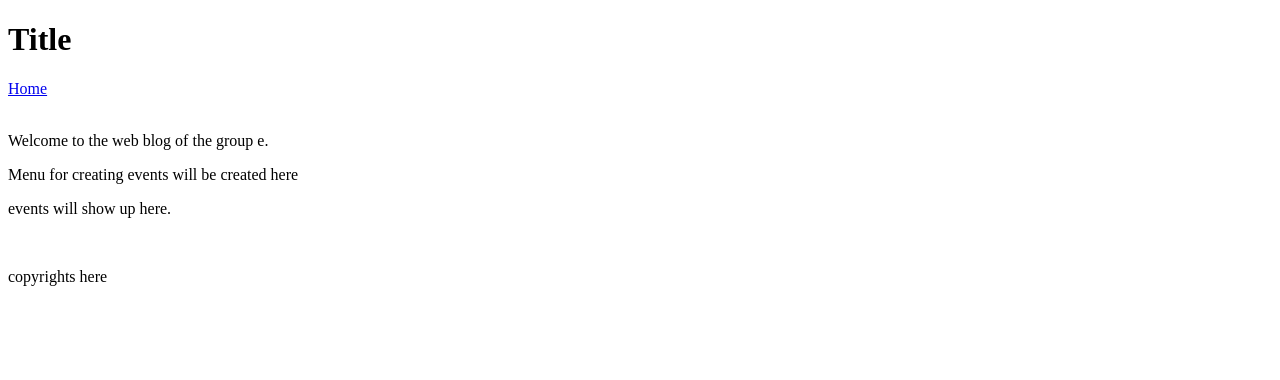
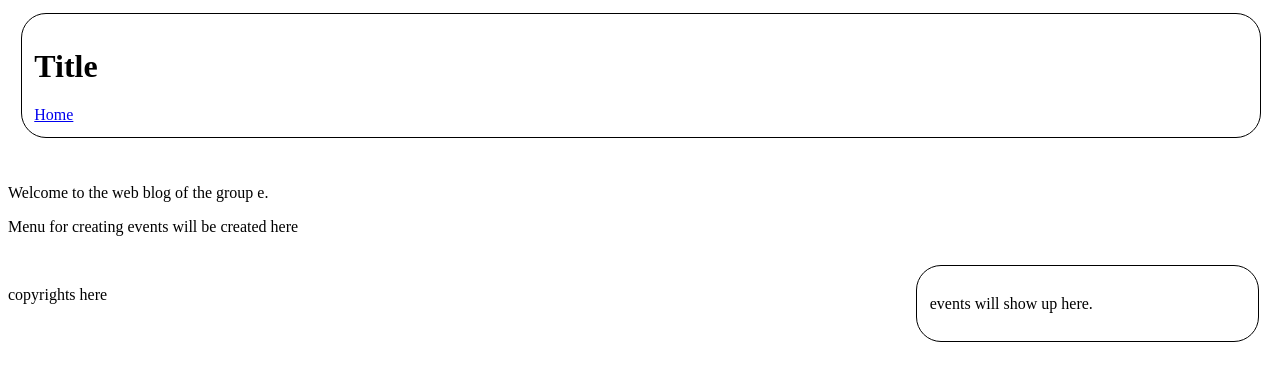
Before and after one commit to rbraga92/COMP3715-PROJ, a plain HTML site: page src/index.html in a window 1280 px wide. Drawn offline with Linux system fonts and the light colour scheme.

Commit message:
index.html

```diff
--- a/src/index.html
+++ b/src/index.html
@@ -3,7 +3,7 @@
 	<head>
 		<meta charset="UTF-8">
 		<title>GROUP E - index</title>
-		<link type="text/css" rel="stylesheet" href="indexStyle.css">
+		<link type="text/css" rel="stylesheet" href="main.css">
 	</head>
 	<body>
 		<div id="header">
```
